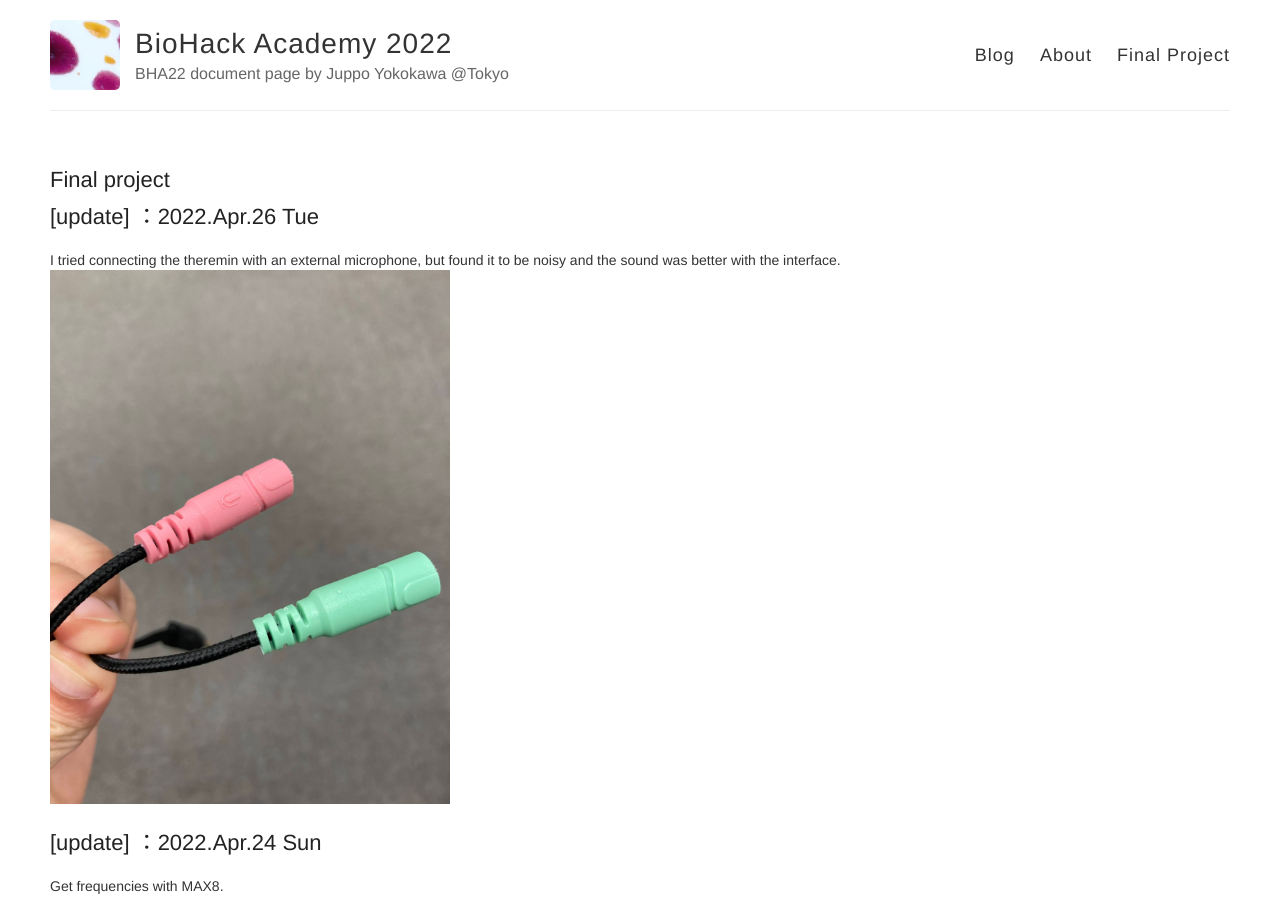
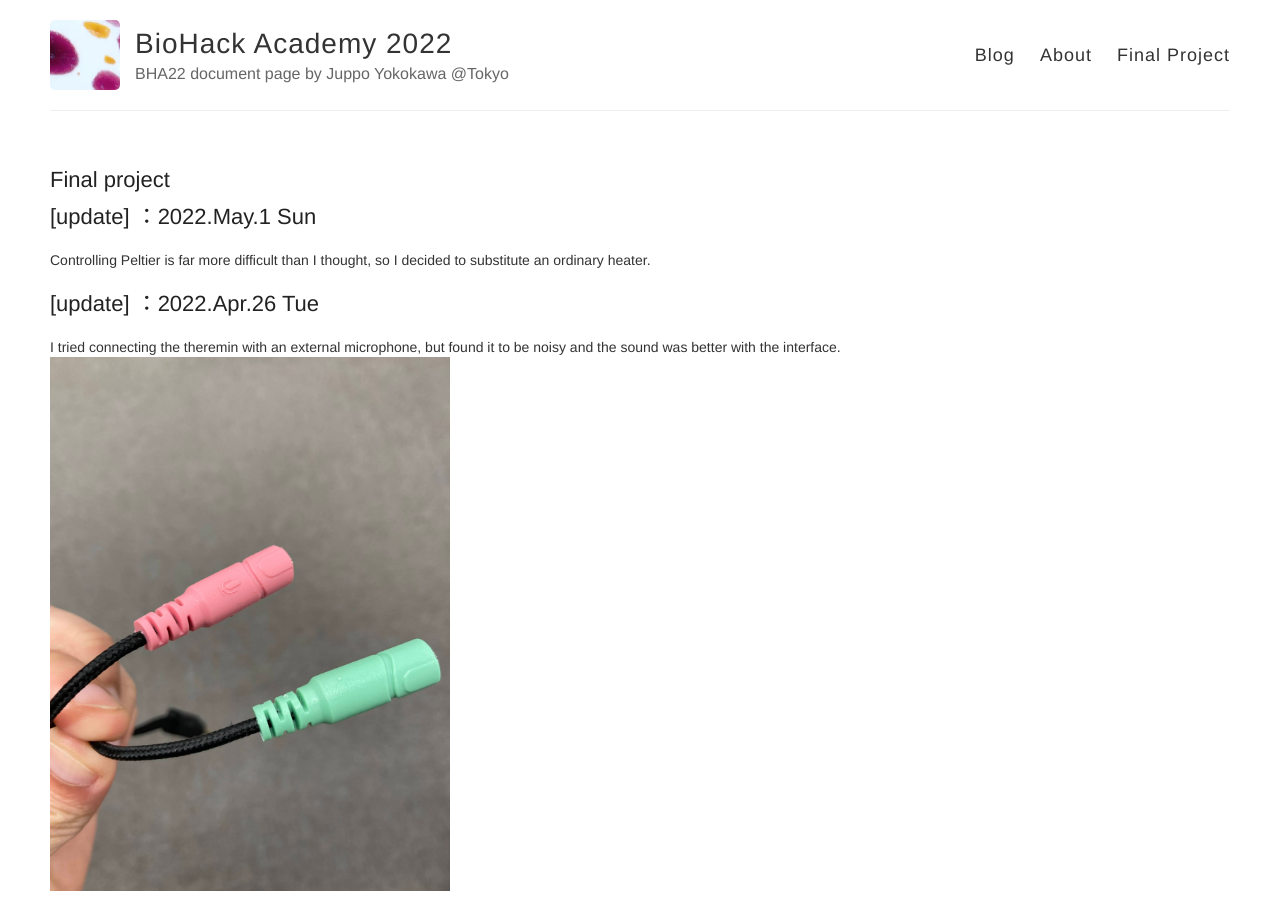
Before and after one commit to juppoyokokawa/bha22, a Jekyll site: the page built from finalproject.md, in a window 1280 px wide and 900 px high. Built offline with Jekyll 4.4.1, drawn with Linux system fonts in a browser that asks for light colours.

Commit message:
[update]

```diff
--- a/finalproject.md
+++ b/finalproject.md
@@ -3,6 +3,9 @@ layout: page
 title: Final project
 permalink: /final/
 ---
+# [update] ：2022.May.1 Sun
+Controlling Peltier is far more difficult than I thought, so I decided to substitute an ordinary heater.
+
 # [update] ：2022.Apr.26 Tue
 I tried connecting the theremin with an external microphone, but found it to be noisy and the sound was better with the interface.
 <img src="{{ site.baseurl }}/images/final-09.jpg" alt="" width="400"/>
```
